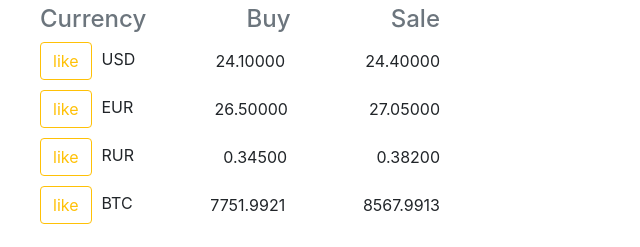
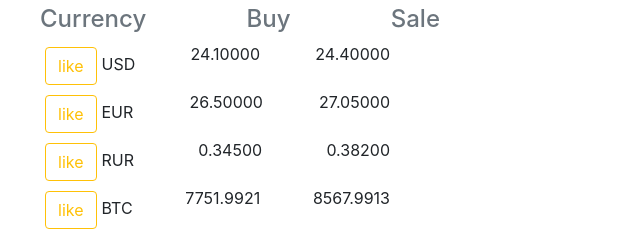
Before and after one commit to OlenaZubashenko/ReactRateCourse, a React app: page / in a window 1280 px wide. Shown: the part 51-298 px from the top of the page, without its empty margins (0-640 px from the left). Built offline with nearby package versions, Linux system fonts and the light colour scheme.

Commit message:
add some changes

```diff
--- a/src/components/CurrentExchangeRate/current-exchange-rate.css
+++ b/src/components/CurrentExchangeRate/current-exchange-rate.css
@@ -9,3 +9,7 @@ li {
     width: 400px;
     justify-content: space-between;
 }
+
+.btn-like {
+    margin: 5px;
+}
--- a/src/components/CurrentList/current-list.css
+++ b/src/components/CurrentList/current-list.css
@@ -1,12 +1,12 @@
 .list-wrapper ul {
-    margin-bottom: 10px;
     padding: 0;
     display: flex;
-    align-items: center;
-    width: 400px;
+    width: 350px;
     justify-content: space-between;
 }
 
-.btn-like {
-    margin-right: 10px;
+
+.list-wrapper {
+    display: flex;
+    align-items: center;
 }
--- a/src/components/CurrentList/current-list.js
+++ b/src/components/CurrentList/current-list.js
@@ -6,7 +6,9 @@ const CurrentList = ({ ccy, buy, sale }) => {
 
         <ul>
             <li>
-                <button type="button" className="btn btn-outline-warning btn-like">like</button>
+            <button type="button" className="btn btn-outline-warning btn-like"
+            onClick={ ()=> console.log('try')}
+            >like</button>
                 {ccy}
             </li>
             <li>{buy}</li>
```
Also changed, not shown: public/index.html (+2 -4 lines), src/components/CurrentExchangeRate/current-exchange-rate.js (+4 -4 lines).
